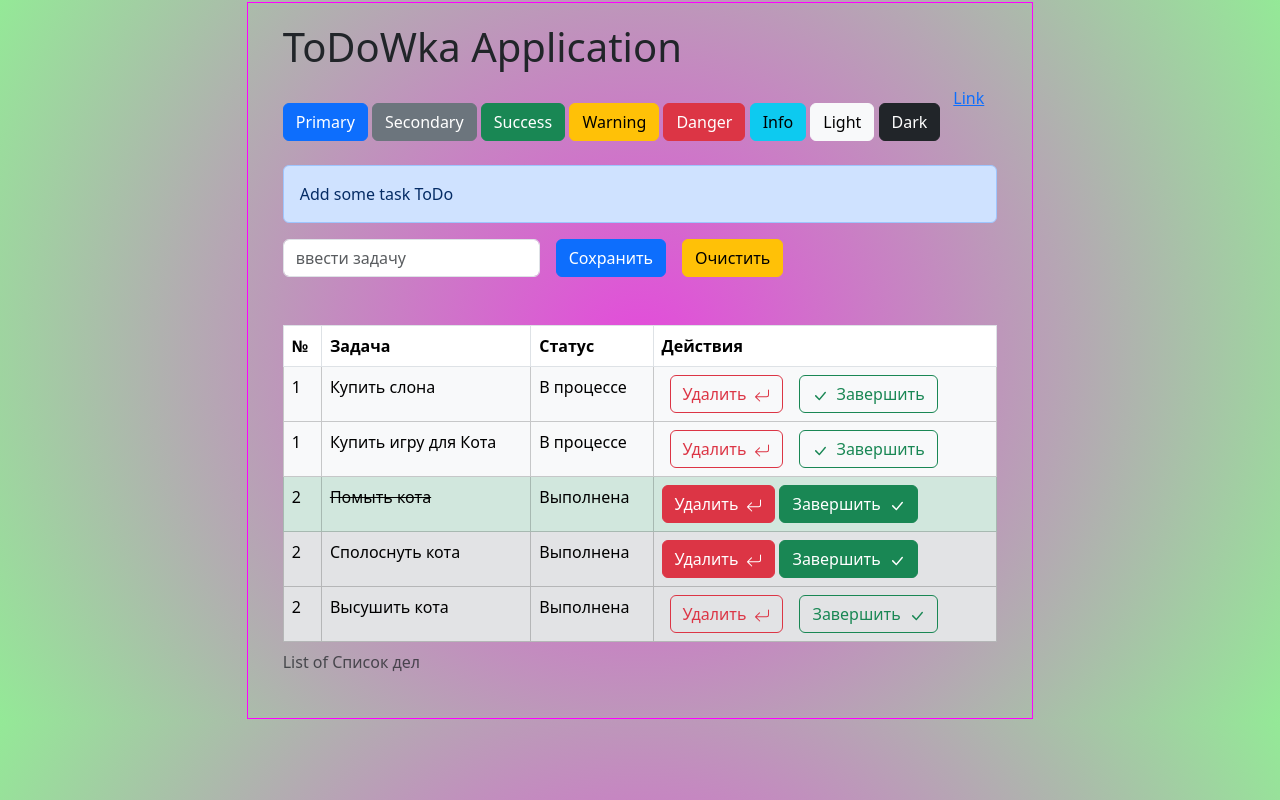
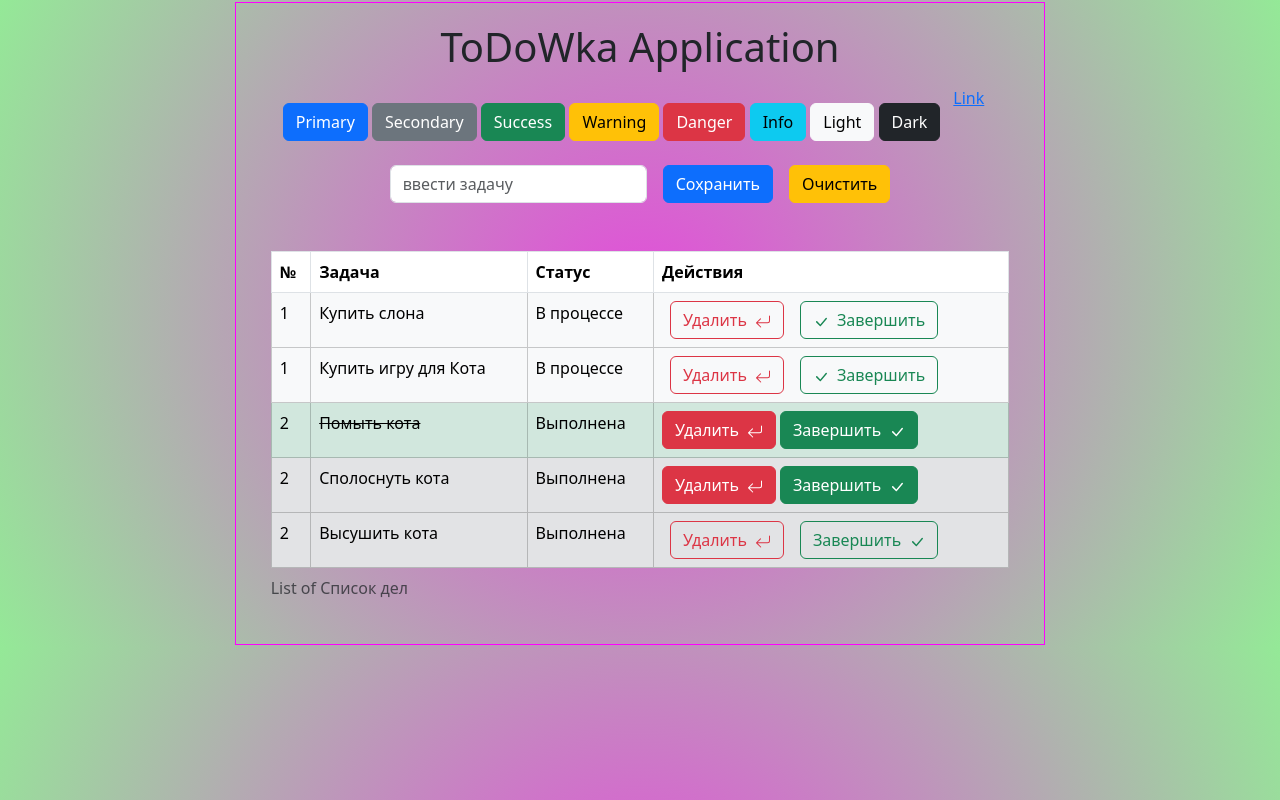
Before and after one commit to mindfling/ME_ToDoApp_ReactViteTS, a React (Vite) app: page / in a window 1280 px wide. Built offline with nearby package versions, Linux system fonts and the light colour scheme.

Commit message:
feat app

```diff
--- a/src/App.tsx
+++ b/src/App.tsx
@@ -1,19 +1,20 @@
-import { Alert, Breadcrumb, Button, CloseButton, Table } from 'react-bootstrap';
+import { Button, Container } from 'react-bootstrap';
 import { Title } from './Components/Title';
 import ExampleModal from './Components/ExampleModal';
-import 'bootstrap/dist/css/bootstrap.min.css';
 import { Form } from './Components/Form';
 import MyTable from './Components/MyTable';
+import 'bootstrap/dist/css/bootstrap.min.css';
 
 function App() {
 
 
   return (
-    <div className='App app-container'>
+    <div className='App app-container  d-flex align-items-center justify-content-center flex-column'>
       <ExampleModal /> {/* modal shows at start */}
 
       <Title title='ToDoWka Application' />
 
+      <Container>
         <Button variant="primary">Primary</Button>{' '}
         <Button variant="secondary">Secondary</Button>{' '}
         <Button variant="success">Success</Button>{' '}
@@ -23,47 +24,11 @@ function App() {
         <Button variant="light">Light</Button>{' '}
         <Button variant="dark">Dark</Button>
         <Button variant="link" className='mb-5'>Link</Button>
+      </Container>
 
-      <Alert>Add some task ToDo</Alert>
-      <Form /> {/* form add task */}
+      <Form />
 
-      <MyTable></MyTable>
-
-{/*
-      <MyTable variant='dark' hover>
-        <thead>
-          <tr>
-            <th>#</th>
-            <th>First Name</th>
-            <th>Last Name</th>
-            <th>Username</th>
-          </tr>
-        </thead>
-        <tbody>
-          <tr>
-            <td>1</td>
-            <td>Mark</td>
-            <td>Otto</td>
-            <td>mdo</td>
-          </tr>
-          <tr>
-            <td>2</td>
-            <td>Jacob</td>
-            <td>Thornton</td>
-            <td>fat</td>
-          </tr>
-          <tr>
-            <td>3</td>
-            <td>oeau</td>
-            <td>Larry the Bird</td>
-            <td>
-              <Button variant='warning' className='mx-1'>twitter</Button>
-              <Button variant='light'>twitter</Button>
-            </td>
-          </tr>
-        </tbody>
-      </Table>
-*/}
+      <MyTable />
     </div>
   )
 }
```
Lines whose indentation alone changed are shown as unchanged.
